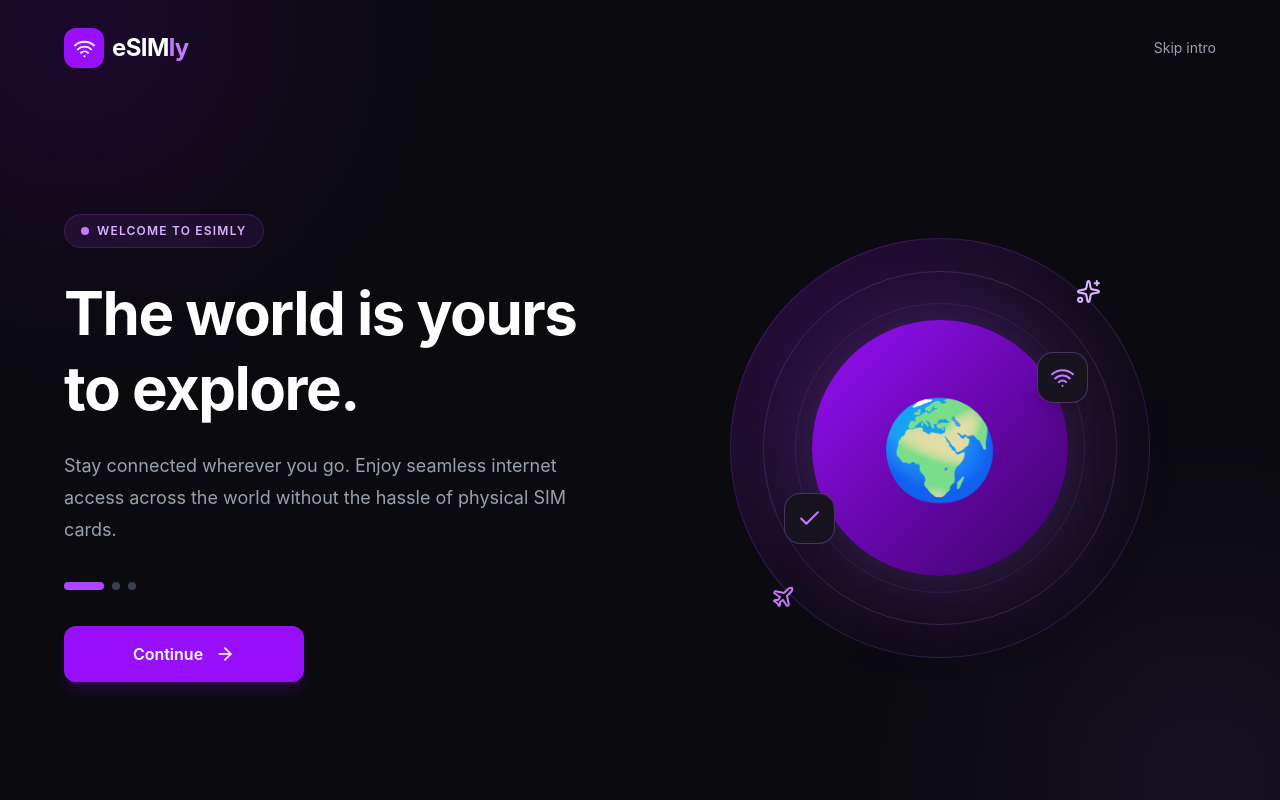
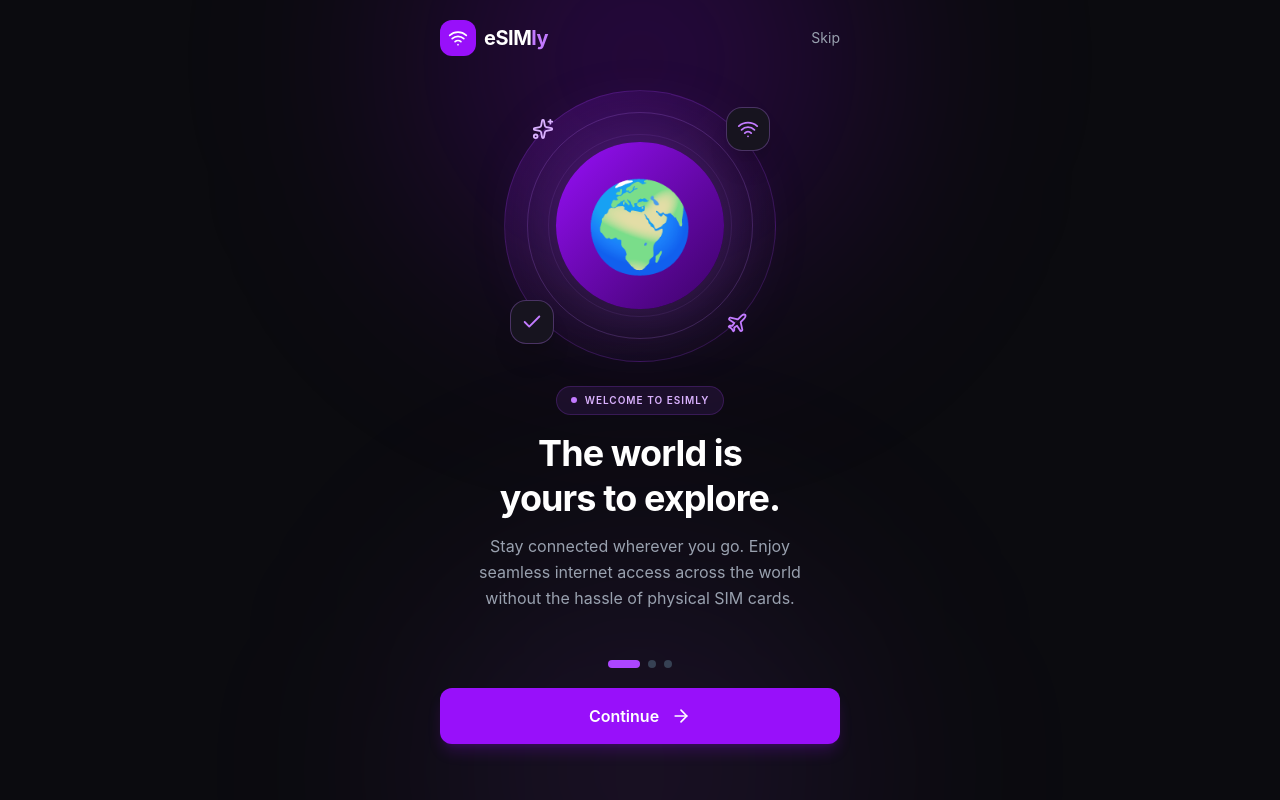
Before and after one commit to De-bby4/E-sim, a React (Vite) app: page / in a window 1280 px wide. Built offline with nearby package versions, Linux system fonts and the light colour scheme.

Commit message:
onboarding changes

```diff
--- a/src/App.jsx
+++ b/src/App.jsx
@@ -25,6 +25,7 @@ function App() {
         <Route path="/admin" element={<AdminDashboard />} />
         <Route path="/my-esims" element={<MyEsims />} />
         <Route path="/order-history" element={<OrderHistory />} />
+        <Route path="/onboarding" element={<Onboarding/>} />
       </Routes>
     </BrowserRouter>
   );
--- a/src/components/Onboarding.jsx
+++ b/src/components/Onboarding.jsx
@@ -1,11 +1,9 @@
-
-import { useState, useEffect } from "react";
+import { useState, useRef } from "react";
 import { useNavigate } from "react-router-dom";
 import {
   ArrowLeft,
   ArrowRight,
   Wifi,
-  Smartphone,
   Plane,
   Check,
   Sparkles,
@@ -38,12 +36,10 @@ const slides = [
 export default function Onboarding() {
   const [currentSlide, setCurrentSlide] = useState(0);
   const navigate = useNavigate();
+  const touchStartX = useRef(null);
 
-  useEffect(() => {
-    if (localStorage.getItem("onboardingCompleted") === "true") {
-      navigate("/auth", { replace: true });
-    }
-  }, [navigate]);
+  const isLast = currentSlide === slides.length - 1;
+  const slide = slides[currentSlide];
 
   const finishOnboarding = () => {
     localStorage.setItem("onboardingCompleted", "true");
@@ -51,10 +47,10 @@ export default function Onboarding() {
   };
 
   const nextSlide = () => {
-    if (currentSlide < slides.length - 1) {
+    if (isLast) {
+      finishOnboarding();
+    } else {
       setCurrentSlide((prev) => prev + 1);
-    } else {
-      finishOnboarding();
     }
   };
 
@@ -64,89 +60,118 @@ export default function Onboarding() {
     }
   };
 
-  const slide = slides[currentSlide];
+  // swipe left / right to change slides (swiping past the last slide does nothing)
+  const handleTouchStart = (e) => {
+    touchStartX.current = e.touches[0].clientX;
+  };
+
+  const handleTouchEnd = (e) => {
+    if (touchStartX.current === null) return;
+    const diff = e.changedTouches[0].clientX - touchStartX.current;
+    touchStartX.current = null;
+
+    if (diff < -50 && !isLast) setCurrentSlide((prev) => prev + 1);
+    if (diff > 50) previousSlide();
+  };
 
   return (
-    <div className="min-h-screen bg-[#0B0B0F] text-white flex flex-col overflow-hidden relative">
+    <div
+      className="h-dvh w-full bg-[#0B0B0F] text-white flex flex-col items-center overflow-hidden relative text-center"
+      onTouchStart={handleTouchStart}
+      onTouchEnd={handleTouchEnd}
+    >
+      {/* Slide fade-in animation */}
+      <style>{`
+        @keyframes onboardFade {
+          from { opacity: 0; transform: translateY(12px); }
+          to { opacity: 1; transform: translateY(0); }
+        }
+        .onboard-fade { animation: onboardFade 0.45s ease both; }
+      `}</style>
 
       {/* Background glow */}
-      <div className="absolute top-[-150px] left-[-100px] w-[350px] h-[350px] bg-purple-700/20 blur-[120px] rounded-full pointer-events-none" />
-      <div className="absolute bottom-[-150px] right-[-100px] w-[350px] h-[350px] bg-purple-500/10 blur-[120px] rounded-full pointer-events-none" />
+      <div className="absolute top-[-150px] left-1/2 -translate-x-1/2 w-[420px] h-[420px] bg-purple-700/25 blur-[120px] rounded-full pointer-events-none" />
+      <div className="absolute bottom-[-180px] left-1/2 -translate-x-1/2 w-[420px] h-[420px] bg-purple-500/10 blur-[120px] rounded-full pointer-events-none" />
 
-      {/* Navbar */}
-      <nav className="relative z-10 flex items-center justify-between px-6 md:px-16 py-7">
+      {/* Top bar */}
+      <header className="relative z-10 w-full max-w-md shrink-0 flex items-center justify-between px-6 pt-5">
         <div className="flex items-center gap-2">
-          <div className="w-10 h-10 rounded-xl bg-purple-600 flex items-center justify-center">
-            <Wifi size={23} />
+          <div className="w-9 h-9 rounded-xl bg-purple-600 flex items-center justify-center">
+            <Wifi size={20} />
           </div>
 
-          <span className="text-2xl font-bold tracking-tight">
+          <span className="text-xl font-bold tracking-tight">
             eSIM<span className="text-purple-400">ly</span>
           </span>
         </div>
 
+        {!isLast ? (
           <button
             onClick={finishOnboarding}
-          className="text-sm text-gray-400 hover:text-white transition"
+            className="text-sm text-gray-400 hover:text-white transition px-3 py-2 -mr-3"
           >
-          Skip intro
+            Skip
           </button>
-      </nav>
+        ) : (
+          <span className="w-12" />
+        )}
+      </header>
 
-      {/* Main content */}
-      <main className="relative z-10 flex-1 flex items-center justify-center px-6 py-8">
-        <div className="w-full max-w-6xl grid md:grid-cols-2 gap-12 items-center">
+      {/* Content (key remounts it on every slide so the animation replays) */}
+      <main
+        key={currentSlide}
+        className="onboard-fade relative z-10 flex-1 min-h-0 w-full max-w-md px-6 flex flex-col items-center justify-center gap-6"
+      >
+        {/* Illustration */}
+        <div className="relative shrink-0 w-[min(34vh,300px)] aspect-square rounded-full bg-gradient-to-br from-purple-600/20 via-purple-900/10 to-transparent border border-purple-500/20 flex items-center justify-center">
+          <div className="absolute inset-[8%] rounded-full border border-purple-400/20" />
+          <div className="absolute inset-[16%] rounded-full border border-purple-400/10" />
 
-          {/* Illustration */}
-          <div className="relative flex items-center justify-center order-1 md:order-2">
-            <div className="relative w-full max-w-[420px] aspect-square rounded-full bg-gradient-to-br from-purple-600/20 via-purple-900/10 to-transparent border border-purple-500/20 flex items-center justify-center">
-
-              <div className="absolute inset-8 rounded-full border border-purple-400/20" />
-              <div className="absolute inset-16 rounded-full border border-purple-400/10" />
-
-              <div className="relative w-52 h-52 md:w-64 md:h-64 rounded-full bg-gradient-to-br from-purple-600 to-purple-950 shadow-[0_0_100px_rgba(168,85,247,0.35)] flex flex-col items-center justify-center">
-
-                <span className="text-7xl md:text-8xl">
+          <div className="relative w-[62%] aspect-square rounded-full bg-gradient-to-br from-purple-600 to-purple-950 shadow-[0_0_80px_rgba(168,85,247,0.35)] flex items-center justify-center">
+            <span style={{ fontSize: "clamp(3rem, 11vh, 5.5rem)", lineHeight: 1 }}>
               {slide.visual}
             </span>
-
-                <div className="absolute -right-5 top-8 bg-[#17141F] border border-purple-400/30 rounded-2xl p-3 shadow-xl">
-                  <Wifi className="text-purple-400" size={25} />
           </div>
 
-                <div className="absolute -left-7 bottom-8 bg-[#17141F] border border-purple-400/30 rounded-2xl p-3 shadow-xl">
-                  <Check className="text-purple-400" size={25} />
+          {/* Floating badges, placed symmetrically around the circle */}
+          <div className="absolute top-[6%] right-[2%] bg-[#17141F] border border-purple-400/30 rounded-2xl p-2.5 shadow-xl">
+            <Wifi className="text-purple-400" size={22} />
+          </div>
+
+          <div className="absolute bottom-[6%] left-[2%] bg-[#17141F] border border-purple-400/30 rounded-2xl p-2.5 shadow-xl">
+            <Check className="text-purple-400" size={22} />
+          </div>
+
+          <div className="absolute top-[10%] left-[10%] text-purple-300">
+            <Sparkles size={22} />
+          </div>
+
+          <div className="absolute bottom-[10%] right-[10%] text-purple-400">
+            <Plane size={22} />
           </div>
         </div>
 
-              <div className="absolute top-10 right-12 text-purple-300">
-                <Sparkles size={25} />
-              </div>
-
-              <div className="absolute bottom-12 left-10 text-purple-400">
-                <Plane size={24} />
-              </div>
-            </div>
-          </div>
-
-          {/* Text content */}
-          <div className="order-2 md:order-1 max-w-xl">
-
-            <div className="inline-flex items-center gap-2 px-4 py-2 rounded-full bg-purple-500/10 border border-purple-500/20 text-purple-300 text-xs font-semibold tracking-widest mb-7">
-              <span className="w-2 h-2 rounded-full bg-purple-400" />
+        {/* Text */}
+        <div className="flex flex-col items-center">
+          <div className="inline-flex items-center gap-2 px-3.5 py-1.5 rounded-full bg-purple-500/10 border border-purple-500/20 text-purple-300 text-[10px] font-semibold tracking-widest mb-4">
+            <span className="w-1.5 h-1.5 rounded-full bg-purple-400" />
             {slide.tag}
           </div>
 
-            <h1 className="text-4xl md:text-6xl font-bold leading-tight tracking-tight mb-6">
+          <h1 className="text-3xl sm:text-4xl font-bold leading-tight tracking-tight mb-3 text-balance">
             {slide.title}
           </h1>
 
-            <p className="text-gray-400 text-base md:text-lg leading-8 max-w-lg mb-9">
+          <p className="text-gray-400 text-sm sm:text-base leading-relaxed max-w-sm text-balance">
             {slide.description}
           </p>
+        </div>
+      </main>
 
-            {/* Progress indicators */}
-            <div className="flex items-center gap-2 mb-9">
+      {/* Bottom controls */}
+      <footer className="relative z-10 w-full max-w-md shrink-0 px-6 pt-4 pb-[max(3.5rem,env(safe-area-inset-bottom))] flex flex-col items-center gap-5">
+        {/* Progress dots */}
+        <div className="flex items-center justify-center gap-2">
           {slides.map((_, index) => (
             <button
               key={index}
@@ -154,19 +179,19 @@ export default function Onboarding() {
               aria-label={`Go to slide ${index + 1}`}
               className={`h-2 rounded-full transition-all duration-300 ${
                 currentSlide === index
-                      ? "w-10 bg-purple-500"
+                  ? "w-8 bg-purple-500"
                   : "w-2 bg-gray-700 hover:bg-purple-400"
               }`}
             />
           ))}
         </div>
 
-            {/* Navigation buttons */}
-            <div className="flex items-center gap-4">
+        {/* Buttons */}
+        <div className="w-full flex items-center gap-3">
           {currentSlide > 0 && (
             <button
               onClick={previousSlide}
-                  className="w-14 h-14 rounded-xl border border-gray-700 flex items-center justify-center hover:bg-white/5 transition"
+              className="w-14 h-14 shrink-0 rounded-xl border border-gray-700 flex items-center justify-center hover:bg-white/5 transition"
               aria-label="Previous slide"
             >
               <ArrowLeft size={21} />
@@ -175,36 +200,13 @@ export default function Onboarding() {
 
           <button
             onClick={nextSlide}
-                className="flex-1 max-w-[240px] h-14 rounded-xl bg-purple-600 hover:bg-purple-500 flex items-center justify-center gap-3 font-semibold transition-all duration-300 shadow-lg shadow-purple-600/20"
+            className="flex-1 h-14 rounded-xl bg-purple-600 hover:bg-purple-500 flex items-center justify-center gap-3 font-semibold transition-all duration-300 shadow-lg shadow-purple-600/20"
           >
-                {currentSlide === slides.length - 1
-                  ? "Get Started"
-                  : "Continue"}
-
+            {isLast ? "Get Started" : "Continue"}
             <ArrowRight size={20} />
           </button>
         </div>
-
-            {/* <p className="text-gray-500 text-sm mt-7">
-              Already have an account?{" "}
-              <button
-                onClick={finishOnboarding}
-                className="text-purple-400 hover:text-purple-300 font-semibold"
-              >
-                Log in
-              </button>
-            </p> */}
-
-          </div>
-        </div>
-      </main>
-
-      {/* Footer */}
-      {/* <footer className="relative z-10 px-6 md:px-16 py-6 border-t border-white/5 flex justify-between items-center text-xs text-gray-600">
-        <p>© 2026 eSIMly. All rights reserved.</p>
-        <p>Stay connected. Go further.</p>
-      </footer> */}
-
+      </footer>
     </div>
   );
 }
```
Lines whose indentation alone changed are shown as unchanged.
